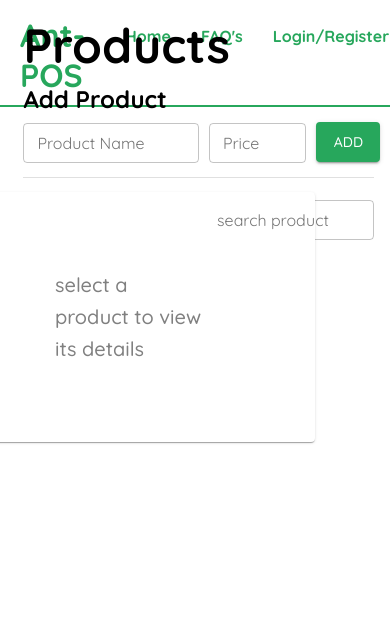
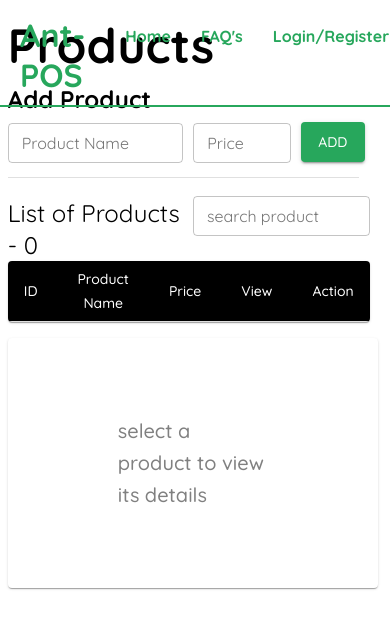
Before and after one commit to danilo012/billing-app, a React (Create React App) app: page /products in a window 390 px wide. Shown: the top 628 px of the page. Built offline with nearby package versions, Linux system fonts and the light colour scheme.

Commit message:
making pages responsive

```diff
--- a/src/action/billsAction.js
+++ b/src/action/billsAction.js
@@ -5,7 +5,7 @@ const url='https://dct-billing-app.herokuapp.com/api/bills'
 export const setBills = (data) => {
     return {
         type: 'SET_BILLS',
-        payload: data
+        payload: data.reverse()
     }
 }
 
--- a/src/components/BillsPage/BillsPage.js
+++ b/src/components/BillsPage/BillsPage.js
@@ -9,8 +9,11 @@ const useStyle = makeStyles({
         fontWeight: '700'
     },
     container: {
-        width: '90vw',
-        padding: '2vh 1vw'
+        width: '100vw',
+        padding: '2vh 2vw',
+        display: 'flex',
+        flexDirection : 'row',
+        justifyContent: 'center'
     },
     titleContainer:{
         width: '100%'
@@ -19,13 +22,10 @@ const useStyle = makeStyles({
         width: '35%'
     },
     summarySection:{
-        position: 'fixed',
-        right: '50px',
-        width: '330px',
-        top: '60px'
+        marginTop: '60px'
     },
     billTableSection: {
-        position: 'fixed',
+        // position: 'fixed',
         width: '67vw'
     }
 })
@@ -57,7 +57,7 @@ const BillsPage = (props) => {
     return (
         <Container className={classes.container}>
             <Grid container spacing={2}>
-                <Grid className={classes.billTableSection} item lg={9}>
+                <Grid className={classes.billTableSection} item lg={9} md={9} sm={12} xs={12}>
                     <Box
                         disableGutters
                         display='flex'
@@ -81,7 +81,7 @@ const BillsPage = (props) => {
                     </Box>
                     { bills.length > 0 && <BillsTable bills={allBills} resetSearch={resetSearch} /> }
                 </Grid>
-                <Grid className={classes.summarySection} item lg={3}>
+                <Grid className={classes.summarySection} item lg={3} md={3} sm={3} xs={3}>
                     <SummarySection />
                 </Grid>
             </Grid>
--- a/src/components/BillsPage/BillsTable.js
+++ b/src/components/BillsPage/BillsTable.js
@@ -47,7 +47,7 @@ const BillsTable = (props) => {
                     {
                         bills.map((bill, index) => {
                             return (
-                                <TableRow key={bill._id}>
+                                <TableRow hover key={bill._id}>
                                     <TableCell align='center'> {index + 1} </TableCell>
                                     <TableCell> {bill._id} </TableCell>
                                     <TableCell> {getCustomerName(bill.customer)} </TableCell>
--- a/src/components/BillsPage/SummarySection.js
+++ b/src/components/BillsPage/SummarySection.js
@@ -46,6 +46,7 @@ const SummarySection = (props) => {
             flexDirection='column'
             justifyContent='space-between'
         >
+            <Box>
                 <Paper className={classes.summaryContainer}>
                     <Typography className={classes.summaryTitle} variant='h5'>Summary</Typography>
                     <Divider variant='middle' />
@@ -54,6 +55,8 @@ const SummarySection = (props) => {
                         <Typography variant='h6'>Total Amount: {calculateTotal(bills)}</Typography>
                     </Box>
                 </Paper>
+            </Box>
+
                 <Link to='/addBill'>
                     <Tooltip title='Add New Bill'>
                         <Fab className={classes.addIcon} color='primary'>
--- a/src/components/CustomerPage/CustomerPage.js
+++ b/src/components/CustomerPage/CustomerPage.js
@@ -8,14 +8,14 @@ import CustomerTable from './CustomerTable'
 
 const useStyle = makeStyles({
     container: {
-        width: '90vw',
-        padding: '2vh 1vw'
+        width: '100vw',
+        padding: '2vh 2vw',
+        display: 'flex',
+        flexDirection : 'row',
+        justifyContent: 'center'
     },
     title:{
         fontWeight: '700'
-    },
-    formContainer:{
-        position: 'fixed'
     },
     tableContainer:{
         position: 'fixed',
@@ -79,7 +79,7 @@ const CustomerPage = (props) => {
 
     return (
         <Container className={classes.container} >
-            <Container disableGutters className={classes.formContainer}>
+            <Container disableGutters>
                 <Typography className={classes.title} variant='h3'>Customers</Typography>
                 {
                     Object.keys(updateCust).length > 0 ? (
--- a/src/components/NavBar/Drawer.js
+++ b/src/components/NavBar/Drawer.js
@@ -1,6 +1,6 @@
 import React, { useState, useEffect } from 'react'
 import { Link } from 'react-router-dom'
-import { Drawer as MUIDrawer, List, ListItem, ListItemIcon, ListItemText, makeStyles } from '@material-ui/core'
+import { Box, Drawer as MUIDrawer, List, ListItem, ListItemIcon, ListItemText, makeStyles } from '@material-ui/core'
 import MenuIcon from '@material-ui/icons/Menu'
 import AccountCircleIcon from '@material-ui/icons/AccountCircle'
 import PeopleIcon from '@material-ui/icons/People'
@@ -95,7 +95,10 @@ const Drawer = (props) => {
         <MUIDrawer
             variant='permanent'
         >
+
             <List>
+                <Box display='flex' flexDirection='column' justifyContent='space-between' minHeight='95vh'>
+                    <Box>
                         <ListItem className={classes.menuItem} button onClick={open ? handleDrawerClose : handleDrawerOpen}>
                             <ListItemIcon className={classes.menuIcon}>
                                 <MenuIcon fontSize='large'/>
@@ -121,6 +124,7 @@ const Drawer = (props) => {
                                 )
                             })
                         }
+                    </Box>
                     <Link to={'/loginOrRegister'} className={classes.menuLink}>
                         <ListItem className={`${classes.menuItem} ${classes.menuLogout}`} button onClick={handleLogout}>
                             <ListItemIcon className={classes.menuIcon}>
@@ -131,6 +135,7 @@ const Drawer = (props) => {
                             }
                         </ListItem>
                     </Link>
+                </Box>
             </List>
         </MUIDrawer>
     )
--- a/src/components/ProductPage/ProductPage.js
+++ b/src/components/ProductPage/ProductPage.js
@@ -9,22 +9,15 @@ import ProductTable from './ProductTable'
 
 const useStyle = makeStyles({
     container: {
-        width: '90vw',
-        padding: '2vh 1vw'
+        width: '100vw',
+        padding: '2vh 2vw'
+    },
+    pageContent: {
+        width: '95vw',
+        marginTop: '2px'
     },
     title:{
         fontWeight: '700'
-    },
-    pageContent: {
-        marginTop: '175px',
-        width: '90vw'
-    },
-    formContainer: {
-        position: 'fixed'
-    },
-    detailSection: {
-        position: 'fixed',
-        right: '75px'
     },
     divider:{
         width: '90vw'
@@ -44,10 +37,6 @@ const ProductPage = (props) => {
     useEffect(() => {
         setProductList(products)
     }, [products])
-
-    // useEffect(() => {
-    //     dispatch(asyncGetProducts())
-    // }, [])
 
     // update product related functions
     const handleUpdateProd = (data) => {
@@ -94,7 +83,7 @@ const ProductPage = (props) => {
 
     return (
         <Container className={classes.container}>
-            <Container disableGutters className={classes.formContainer}>
+            <Container disableGutters>
                 <Typography className={classes.title} variant='h3'>Products</Typography>
                 {
                     Object.keys(updateProd).length > 0 ? (
@@ -105,7 +94,7 @@ const ProductPage = (props) => {
                 }
                 <Divider className={classes.divider} />
             </Container>
-            <Grid className={classes.pageContent} container disableGutters>
+                <Grid className={classes.pageContent} spacing={2} container disableGutters>
                     <Grid item lg={8}>
                         <Box
                             disableGutters
@@ -131,7 +120,7 @@ const ProductPage = (props) => {
                             handleUpdateProd={handleUpdateProd}
                         />
                     </Grid>
-                <Grid className={classes.detailSection} item lg={4} >
+                    <Grid item lg={4} >
                         <ProductDetails
                             productId={viewProduct}
                             resetViewProduct={resetViewProduct}
--- a/src/components/ProductPage/ProductTable.js
+++ b/src/components/ProductPage/ProductTable.js
@@ -3,9 +3,6 @@ import React from 'react'
 
 const useStyle = makeStyles({
     table: {
-        position: 'fixed',
-        width: '60%',
-        marginTop: '5px',
         maxHeight: '380px'
     },
     nameHeader: {
```
Lines whose indentation alone changed are shown as unchanged.
